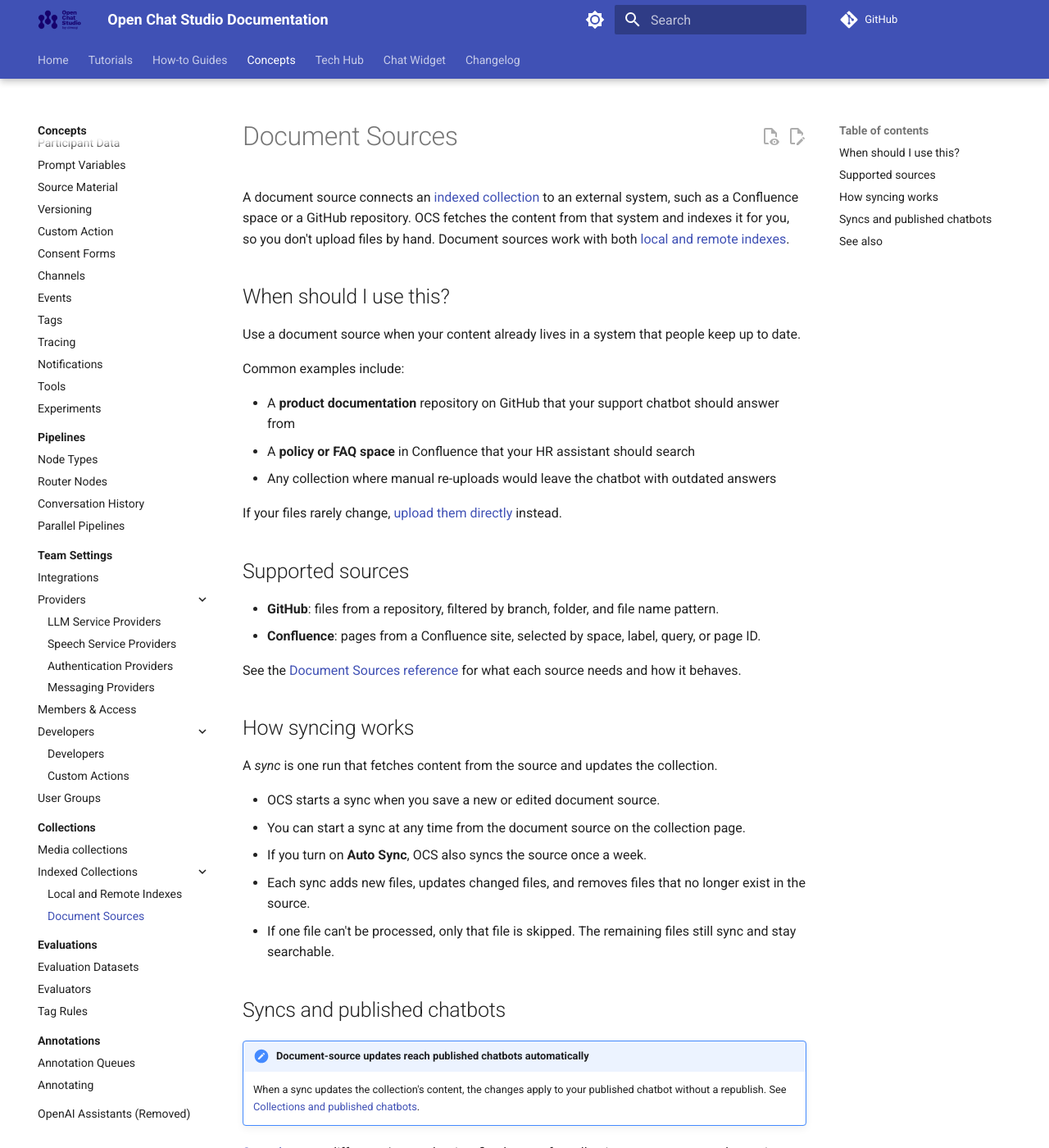
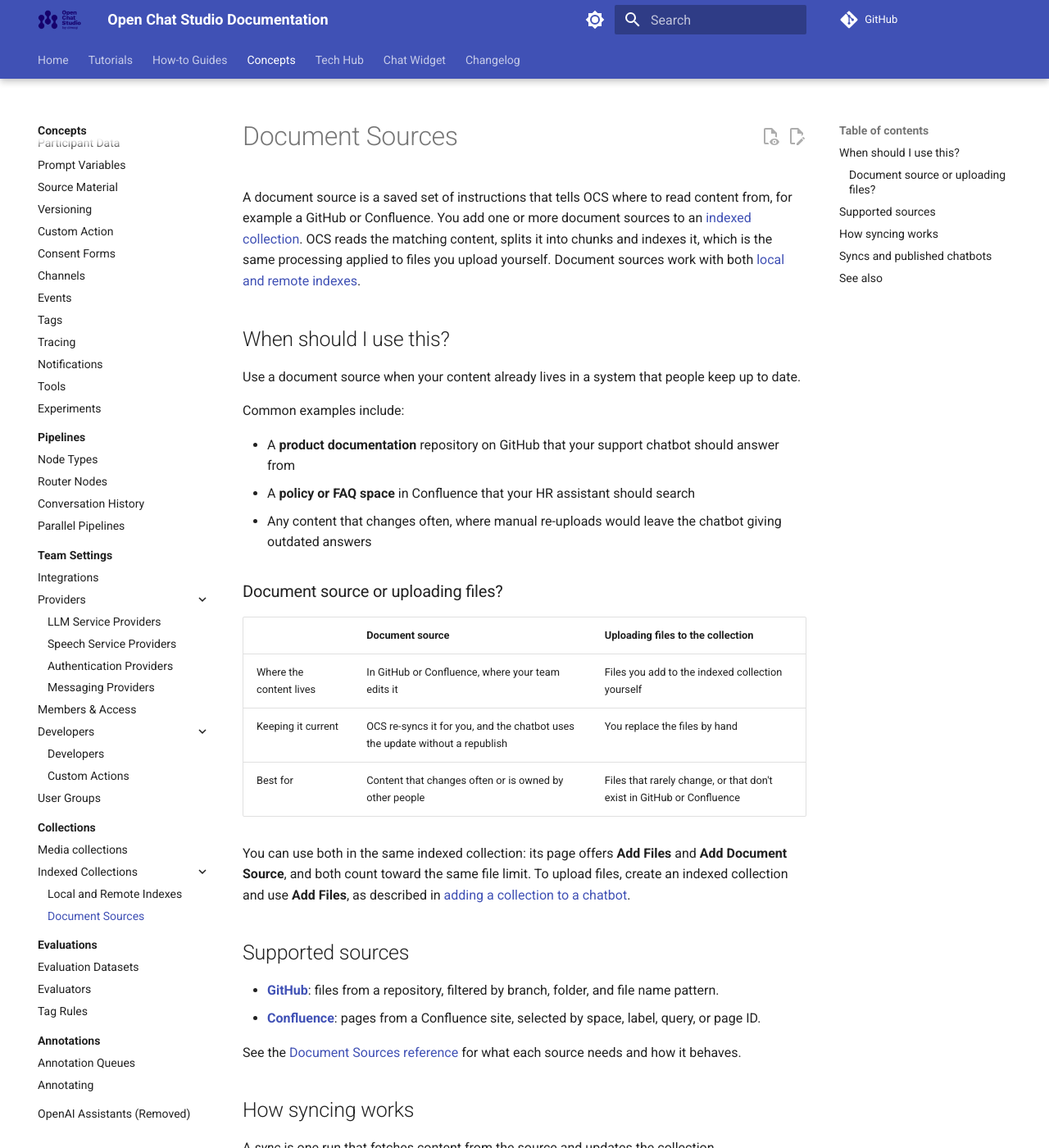
Before and after one commit to dimagi/open-chat-studio-docs, an MkDocs documentation site: the page built from docs/concepts/collections/indexed_collections/document_sources.md, in a window 1280 px wide and 1400 px high. Shown: the whole window at 82% size. Built offline with MkDocs 1.6.1 and Material for MkDocs 9.7.7, drawn with Linux system fonts in a browser that asks for light colours; a script that is not in the unit is left out; comment, search, counter and statistics services are not loaded; some of the changed text lies outside the part shown.

Commit message:
Readablity: terminology for new users, when to use document source and/or upload files, internal links

```diff
--- a/docs/concepts/collections/indexed_collections/document_sources.md
+++ b/docs/concepts/collections/indexed_collections/document_sources.md
@@ -3,8 +3,9 @@
 ---
 # Document Sources
 
-A document source connects an [indexed collection](./index.md) to an external system, such as a Confluence space or a GitHub repository.
-OCS fetches the content from that system and indexes it for you, so you don't upload files by hand.
+A document source is a saved set of instructions that tells OCS where to read content from, for example a GitHub or Confluence.
+You add one or more document sources to an [indexed collection](./index.md).
+OCS reads the matching content, splits it into chunks and indexes it, which is the same processing applied to files you upload yourself.
 Document sources work with both [local and remote indexes](./local_and_remote_indexes.md).
 
 ## When should I use this?
@@ -15,14 +16,23 @@
 
 - A **product documentation** repository on GitHub that your support chatbot should answer from
 - A **policy or FAQ space** in Confluence that your HR assistant should search
-- Any collection where manual re-uploads would leave the chatbot with outdated answers
+- Any content that changes often, where manual re-uploads would leave the chatbot giving outdated answers
 
-If your files rarely change, [upload them directly](../index.md#adding-a-collection-to-a-chatbot) instead.
+### Document source or uploading files?
+
+| | Document source | Uploading files to the collection |
+|---|---|---|
+| Where the content lives | In GitHub or Confluence, where your team edits it | Files you add to the indexed collection yourself |
+| Keeping it current | OCS re-syncs it for you, and the chatbot uses the update without a republish | You replace the files by hand |
+| Best for | Content that changes often or is owned by other people | Files that rarely change, or that don't exist in GitHub or Confluence |
+
+You can use both in the same indexed collection: its page offers **Add Files** and **Add Document Source**, and both count toward the same file limit.
+To upload files, create an indexed collection and use **Add Files**, as described in [adding a collection to a chatbot](../index.md#adding-a-collection-to-a-chatbot).
 
 ## Supported sources
 
-- **GitHub**: files from a repository, filtered by branch, folder, and file name pattern.
-- **Confluence**: pages from a Confluence site, selected by space, label, query, or page ID.
+- **[GitHub](../../../tech-hub/document_sources.md#github)**: files from a repository, filtered by branch, folder, and file name pattern.
+- **[Confluence](../../../tech-hub/document_sources.md#confluence)**: pages from a Confluence site, selected by space, label, query, or page ID.
 
 See the [Document Sources reference](../../../tech-hub/document_sources.md) for what each source needs and how it behaves.
 
--- a/mkdocs.yml
+++ b/mkdocs.yml
@@ -195,7 +195,7 @@
   - Tech Hub:
     - tech-hub/index.md
     - Local Index Optimization: tech-hub/local-index-optimization.md
-    - Document Sources: tech-hub/document_sources.md
+    - Document Sources Reference: tech-hub/document_sources.md
     - Tools Reference: tech-hub/tools.md
     - Ending Sessions from a Chatbot: tech-hub/ending_sessions.md
     - Python Node: tech-hub/python_node.md
```
Also changed, not shown: other parts of docs/concepts/collections/indexed_collections/document_sources.md (+1 -2 lines), docs/concepts/index.md (+2 -2 lines), docs/how-to/document_sources.md (+1 -2 lines), docs/tech-hub/document_sources.md (+9 -12 lines), docs/tech-hub/index.md (+1 -1 lines).
